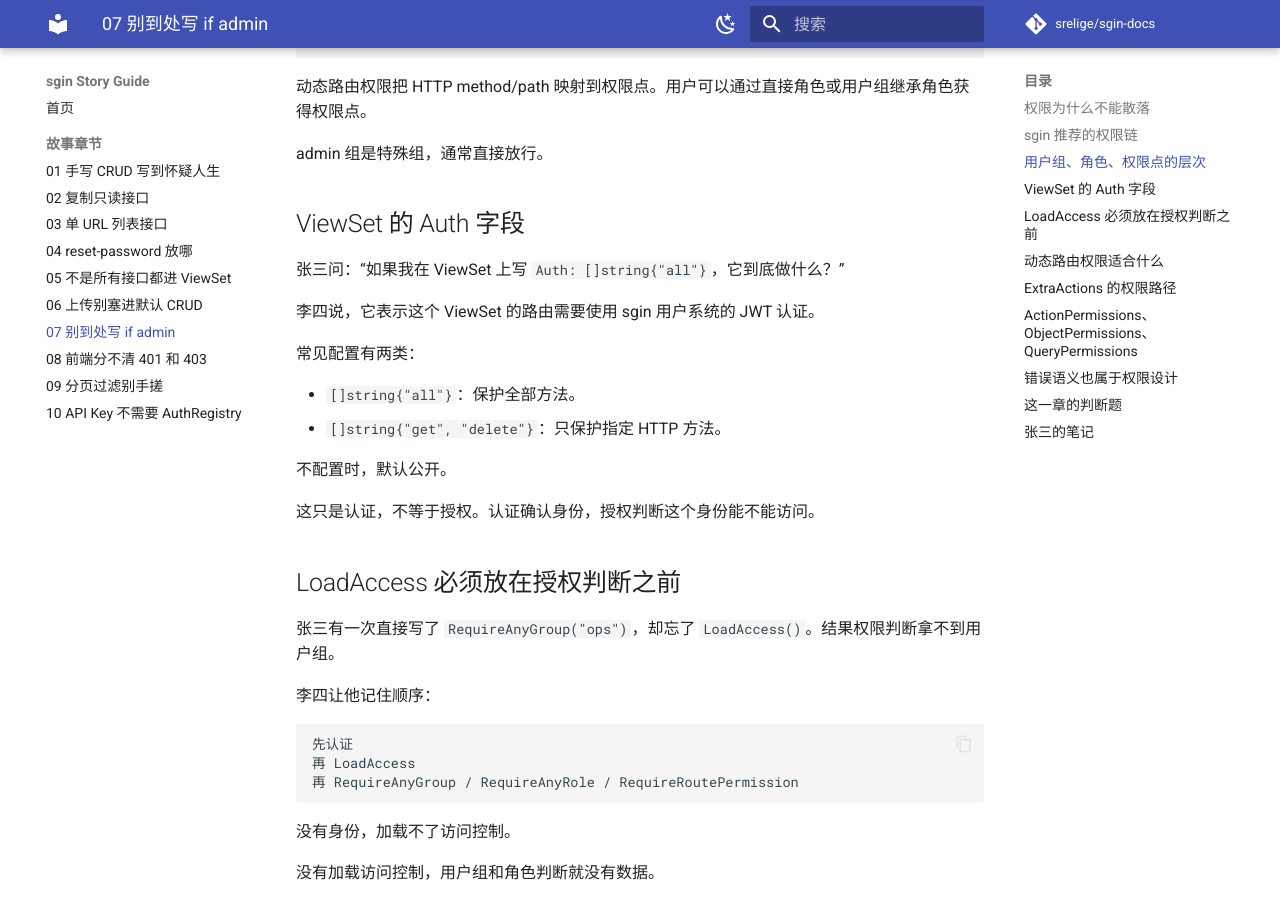
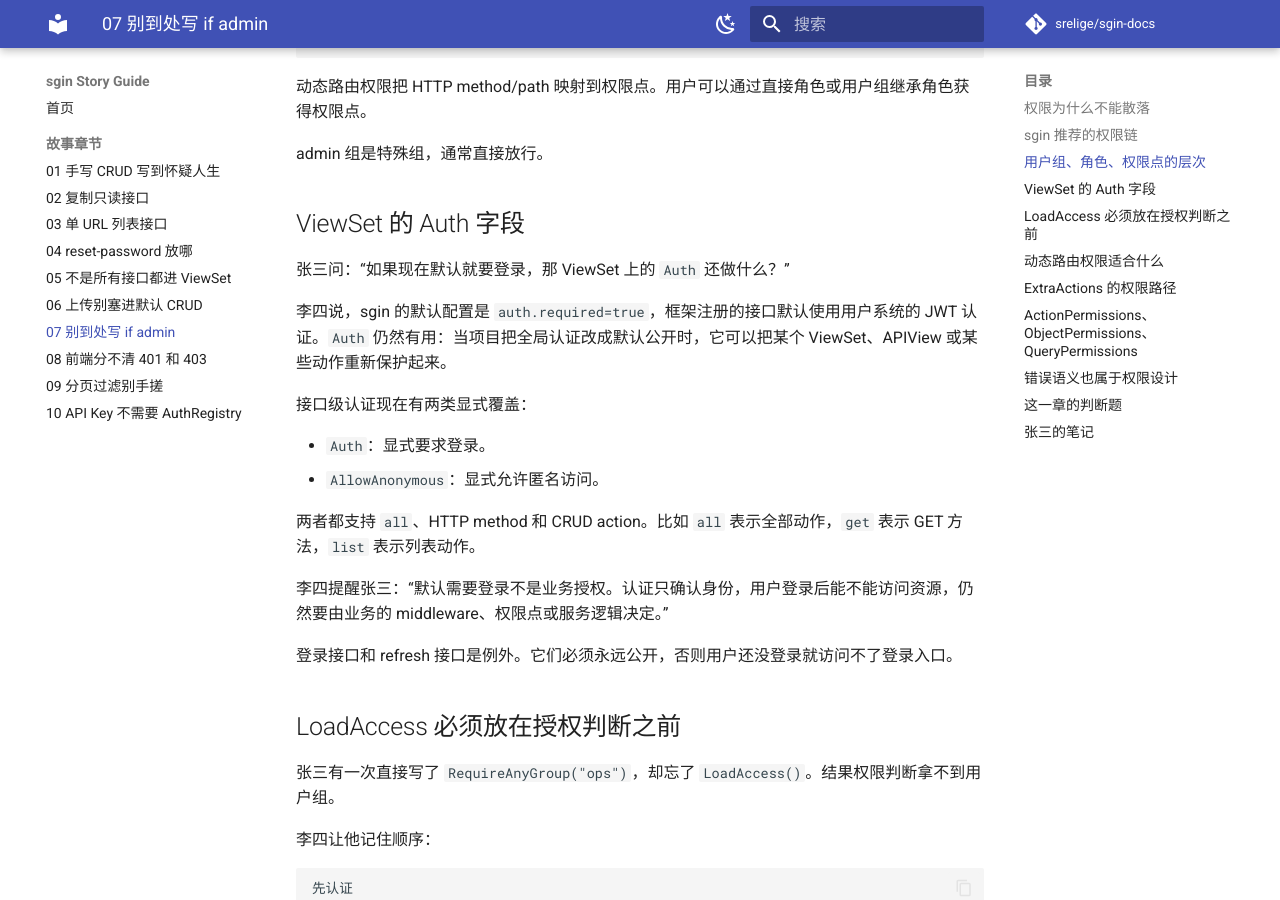
Before and after one commit to srelige/sgin-docs, an MkDocs documentation site: the page built from docs/chapters/07-permissions.md, in a window 1280 px wide and 900 px high, scrolled down 1857 px. Built offline with MkDocs 1.6.1 and Material for MkDocs 9.7.7, drawn with Linux system fonts in a browser that asks for light colours; comment, search, counter and statistics services are not loaded; some of the changed text lies outside the part shown.

Commit message:
修改关于默认权限以及配置文件生成规则的描述

````diff
--- a/docs/chapters/07-permissions.md
+++ b/docs/chapters/07-permissions.md
@@ -28,7 +28,7 @@
 一个常见受保护接口，会经过这样的顺序：
 
 ```txt
-JWTAuth 或 ViewSet Auth
+默认认证 / JWTAuth / ViewSet Auth
 LoadAccess
 RequireAnyGroup / RequireAnyRole / RequireRoutePermission
 handler 或默认 ViewSet 动作
@@ -86,18 +86,20 @@ admin 组是特殊组，通常直接放行。
 
 ## ViewSet 的 Auth 字段
 
-张三问：“如果我在 ViewSet 上写 `Auth: []string{"all"}`，它到底做什么？”
+张三问：“如果现在默认就要登录，那 ViewSet 上的 `Auth` 还做什么？”
 
-李四说，它表示这个 ViewSet 的路由需要使用 sgin 用户系统的 JWT 认证。
+李四说，sgin 的默认配置是 `auth.required=true`，框架注册的接口默认使用用户系统的 JWT 认证。`Auth` 仍然有用：当项目把全局认证改成默认公开时，它可以把某个 ViewSet、APIView 或某些动作重新保护起来。
 
-常见配置有两类：
+接口级认证现在有两类显式覆盖：
 
-- `[]string{"all"}`：保护全部方法。
-- `[]string{"get", "delete"}`：只保护指定 HTTP 方法。
+- `Auth`：显式要求登录。
+- `AllowAnonymous`：显式允许匿名访问。
 
-不配置时，默认公开。
+两者都支持 `all`、HTTP method 和 CRUD action。比如 `all` 表示全部动作，`get` 表示 GET 方法，`list` 表示列表动作。
 
-这只是认证，不等于授权。认证确认身份，授权判断这个身份能不能访问。
+李四提醒张三：“默认需要登录不是业务授权。认证只确认身份，用户登录后能不能访问资源，仍然要由业务的 middleware、权限点或服务逻辑决定。”
+
+登录接口和 refresh 接口是例外。它们必须永远公开，否则用户还没登录就访问不了登录入口。
 
 ## LoadAccess 必须放在授权判断之前
 
@@ -185,7 +187,7 @@ QueryPermissions    收窄列表查询范围
 
 李四让张三写接口前先问：
 
-1. 这个接口是否需要登录？
+1. 这个接口是否要沿用默认登录要求，还是显式公开？
 2. 是否需要加载用户组、角色、权限点？
 3. 权限是固定用户组，还是固定角色？
 4. 是否应该由后台动态配置 method/path 权限？
````
Also changed, not shown: docs/chapters/01-crud.md (+1 -1 lines), docs/chapters/03-apiview.md (+2 -2 lines), docs/chapters/04-extra-actions.md (+1 -1 lines), docs/chapters/10-custom-auth.md (+3 -3 lines).
